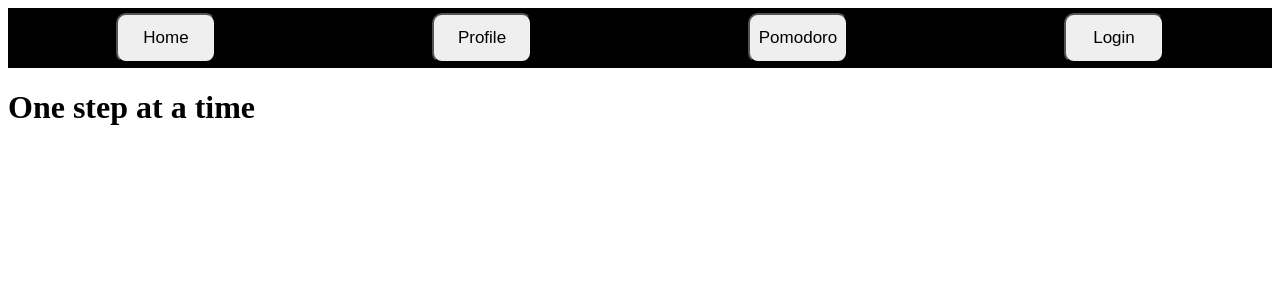
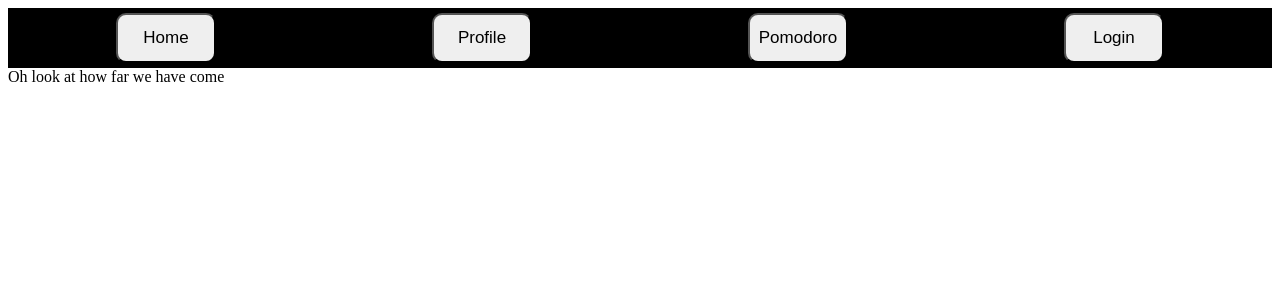
Before and after one commit to whitejamesthe2nd/skillfully, a React (Create React App) app in the folder client/: page /profile in a window 1280 px wide. Shown: the top 300 px of the page. Built offline with nearby package versions, Linux system fonts and the light colour scheme.

Commit message:
changed profile to a component

```diff
--- a/client/src/App.js
+++ b/client/src/App.js
@@ -4,6 +4,7 @@ import Login from "./components/Login";
 import Pomodoro from "./components/Pomodoro/Pomodoro";
 import  Navbar  from "./components/navbar/Navbar";
 import Home from "./components/Home/Home";
+import Profile from "./components/Profile/Profile";
 function App() {
 
   return (
@@ -26,7 +27,7 @@ function App() {
                 <Login />
             </Route>
             <Route path="/profile">
-                <h1>One step at a time</h1>
+                <Profile />
             </Route>
             <Route path="/">
                 <Home />
--- /dev/null
+++ b/client/src/components/Profile/Profile.js
@@ -0,0 +1,11 @@
+import React, { Component } from 'react';
+
+const Profile = () =>{
+        return (
+            <div>
+                Oh look at how far we have come
+            </div>
+        );
+}
+
+export default Profile;
```
